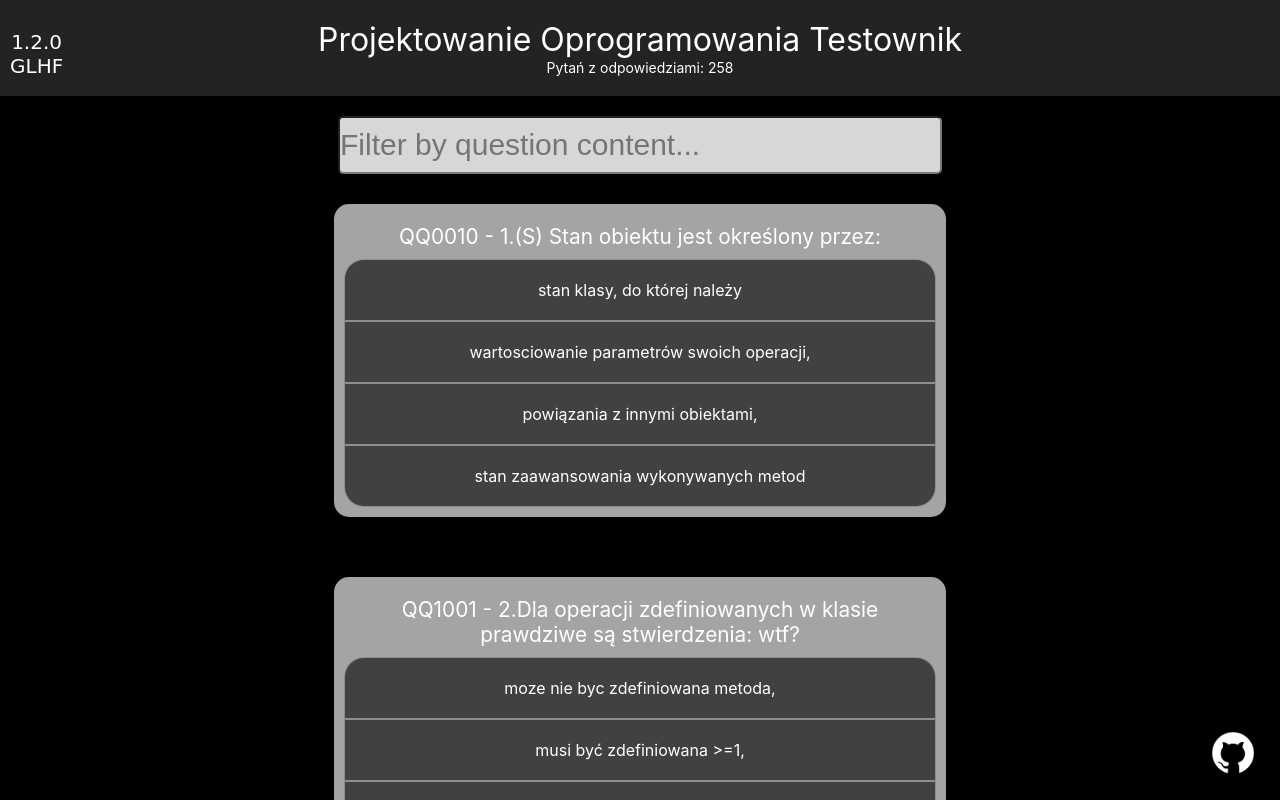
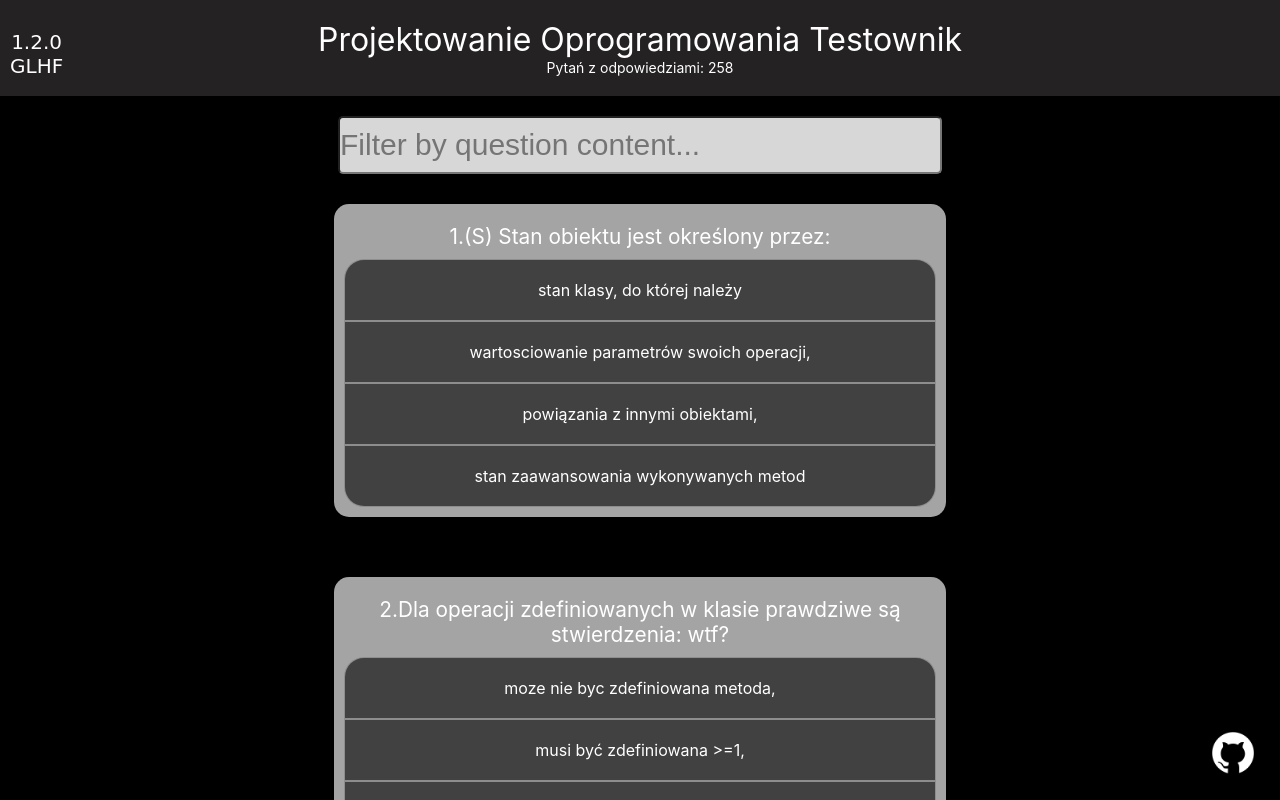
Before and after one commit to Jakub-Radzik/software-design-test, a React (Create React App) app: page / in a window 1280 px wide. Shown: the top 800 px of the page. Built offline with nearby package versions, Linux system fonts and the light colour scheme.

Commit message:
remove pattern from question

```diff
--- a/src/components/question.tsx
+++ b/src/components/question.tsx
@@ -9,7 +9,7 @@ export const Question = ({ id, question, answers, img, pattern }: QuestionType)
   const [show, setShow] = useState(false)
   return (
     <div className="question-block" onClick={() => setShow(!show)}>
-      <div className="question-header">{`${pattern} - ${question}`}</div>
+      <div className="question-header">{question}</div>
       {img && <img src={`images/${img}`} alt="alternative" />}
       <div className="question-answers">
         {answers.map(answer => {
```
